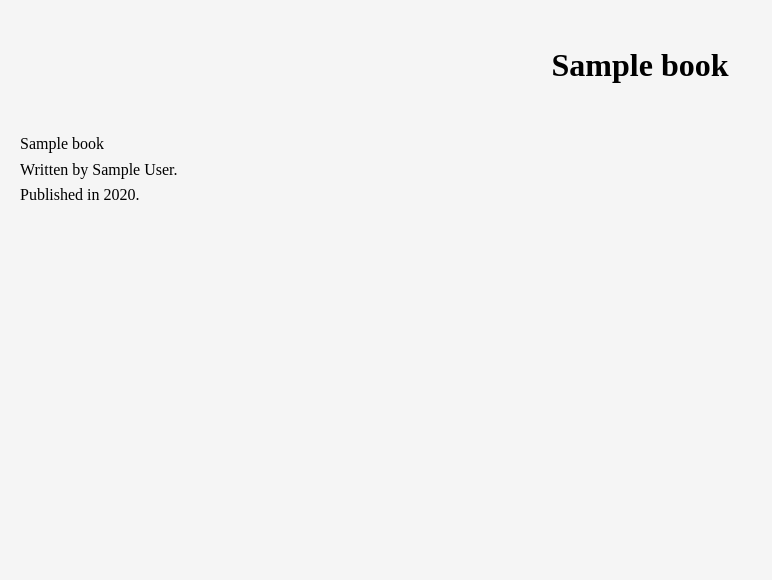
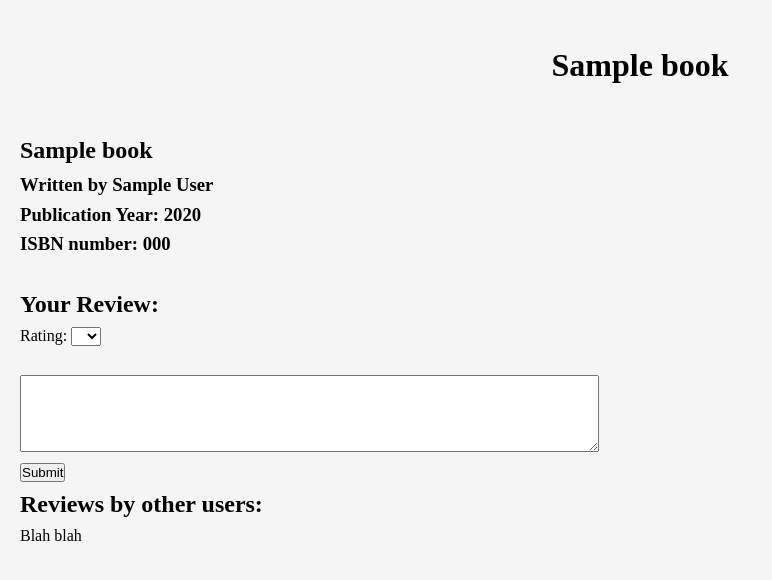
Before and after one commit to ksrksr663/bookreviews, a Flask app: template templates/book_page.html in a window 1280 px wide. Shown: the top 580 px of the page, without its empty margins (0-772 px from the left). Run offline with Flask 2, Linux system fonts and the light colour scheme; the template is opened without the code that fills it: most values are stand-ins (such as "Sample title", 1, 10 or a date in 2020).

Commit message:
styled the book's main page, add select and textarea tags

```diff
--- a/templates/book_page.html
+++ b/templates/book_page.html
@@ -5,7 +5,34 @@
 {% block heading %}{{ book.title }}{% endblock %}
 
 {% block body %}
-	{{ book.title }}
-	<p>Written by {{ book.author }}.</p>
-	<p>Published in {{ book.year }}.</p>
+	<h2>{{ book.title }}</h2>
+	<h3>Written by {{ book.author }}</h3>
+	<h3>Publication Year: {{ book.year }}</h3>
+	<h3>ISBN number: {{ book.isbn }}</h3>
+	<br/>
+
+	<h2>Your Review:</h2>
+	<form action="#" method="post">
+		<label for="rating">Rating: </label>
+		<select name="rating" id="rating" required>
+			<option value=""></option>
+			<option value="1">1</option>
+			<option value="2">2</option>
+			<option value="3">3</option>
+			<option value="4">4</option>
+			<option value="5">5</option>
+		</select>
+		<br/>
+		<br/>
+
+		<textarea rows="5" cols="70" placeholder="What did you think of the book?" name="review" required>
+		</textarea>
+		<br/>
+
+		<button>Submit</button>
+	</form>
+
+	<h2>Reviews by other users:</h2>
+	<p>Blah blah</p>
+
 {% endblock %}
```
